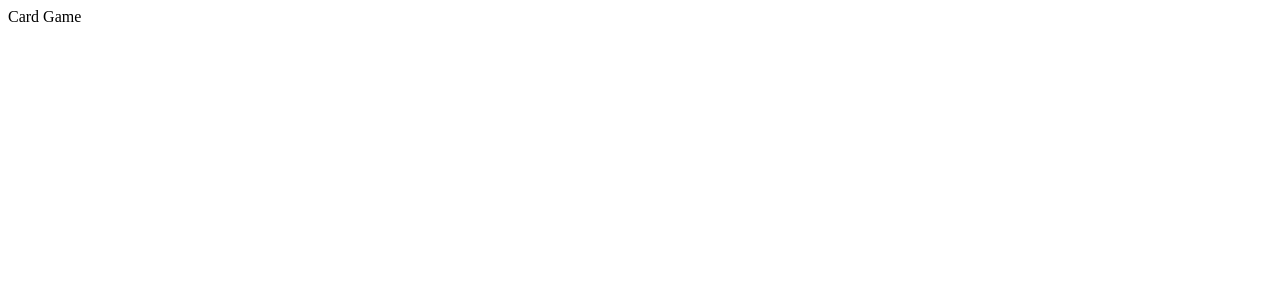
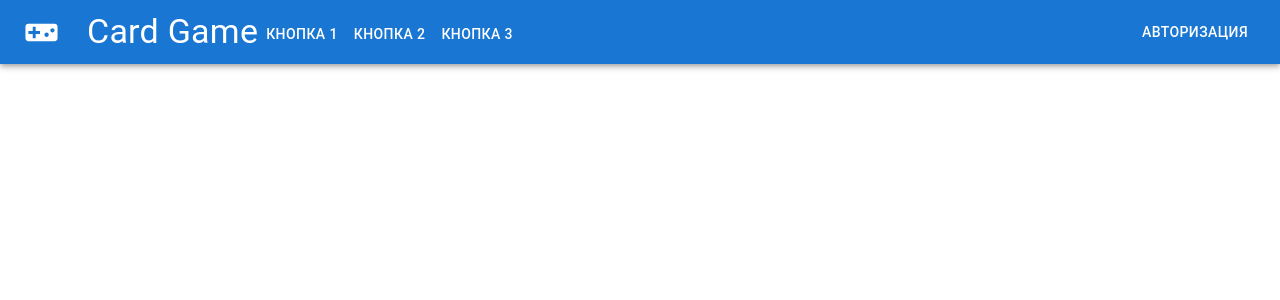
Before and after one commit to inevadim/inecardgame, a React (Create React App) app: page / in a window 1280 px wide. Shown: the top 300 px of the page. Built offline with nearby package versions, Linux system fonts and the light colour scheme.

Commit message:
create basic structure folders header and create basic menu with material ui

```diff
--- a/src/App.js
+++ b/src/App.js
@@ -1,7 +1,12 @@
 import './App.module.scss';
+import { Header } from './components/header/Header';
 
 function App() {
-  return <div className="App">Card Game</div>;
+  return (
+    <div className="App">
+      <Header />
+    </div>
+  );
 }
 
 export default App;
--- a/src/App.module.scss
+++ b/src/App.module.scss
@@ -0,0 +1,3 @@
+body{
+    margin: 0;
+}
--- /dev/null
+++ b/src/components/header/Header.jsx
@@ -0,0 +1,9 @@
+import { Menu } from './menu/Menu';
+
+export const Header = () => {
+  return (
+    <div>
+      <Menu />
+    </div>
+  );
+};
--- /dev/null
+++ b/src/components/header/menu/Menu.jsx
@@ -0,0 +1,33 @@
+import styles from './Menu.module.scss';
+
+import * as React from 'react';
+import AppBar from '@mui/material/AppBar';
+import Box from '@mui/material/Box';
+import Toolbar from '@mui/material/Toolbar';
+import Typography from '@mui/material/Typography';
+import Button from '@mui/material/Button';
+import IconButton from '@mui/material/IconButton';
+import VideogameAssetIcon from '@mui/icons-material/VideogameAsset';
+
+export const Menu = () => {
+  return (
+    <div className={styles.menu}>
+      <Box sx={{ flexGrow: 1 }}>
+        <AppBar position="static">
+          <Toolbar>
+            <IconButton size="large" edge="start" color="inherit" aria-label="menu" sx={{ mr: 2 }}>
+              <VideogameAssetIcon fontSize="large" />
+            </IconButton>
+            <Typography variant="h4" component="div" sx={{ flexGrow: 1 }}>
+              Card Game
+              <Button color="inherit">Кнопка 1</Button>
+              <Button color="inherit">Кнопка 2</Button>
+              <Button color="inherit">Кнопка 3</Button>
+            </Typography>
+            <Button color="inherit">Авторизация</Button>
+          </Toolbar>
+        </AppBar>
+      </Box>
+    </div>
+  );
+};
```
Also changed, not shown: src/components/header/menu/Menu.module.scss (added).
